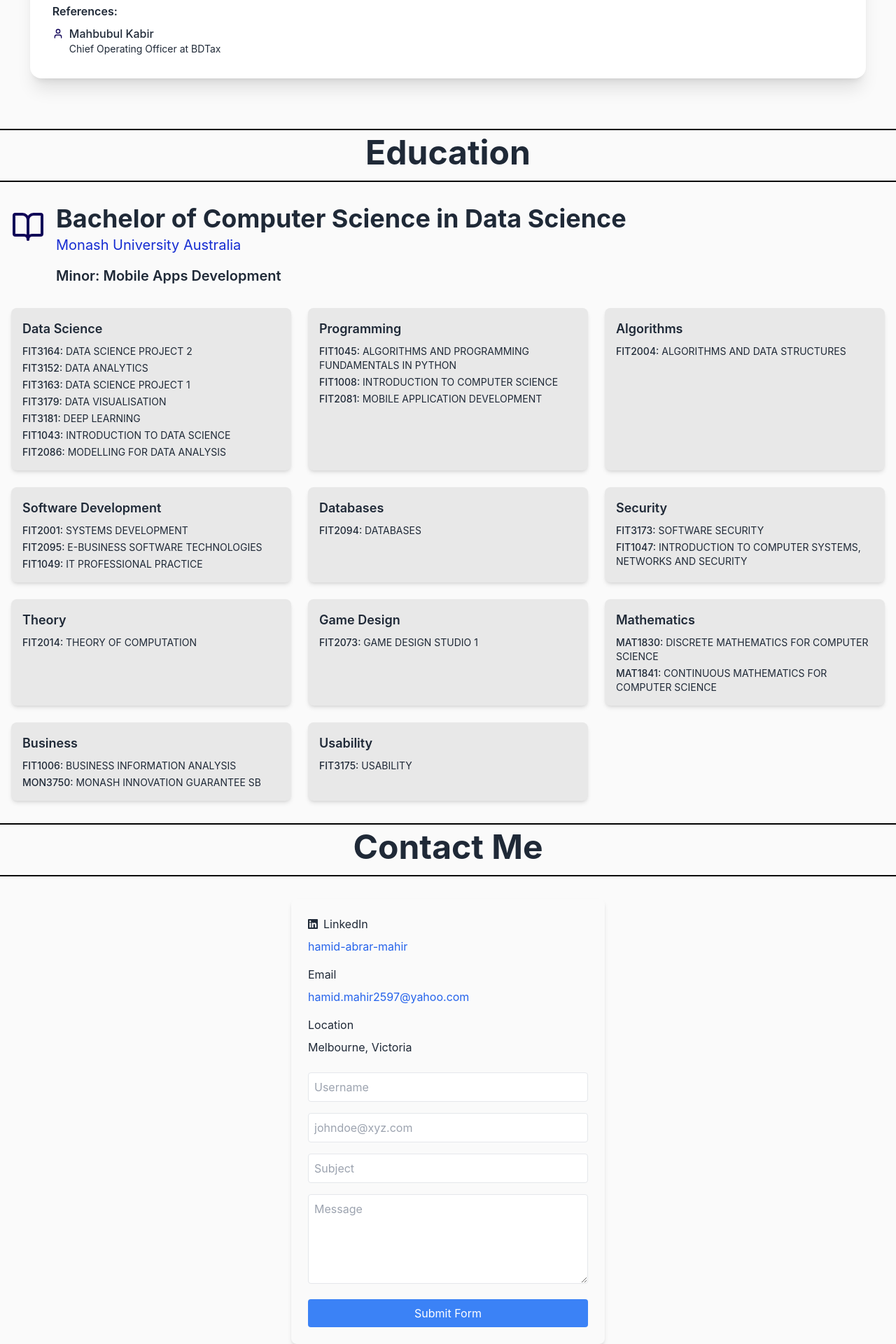
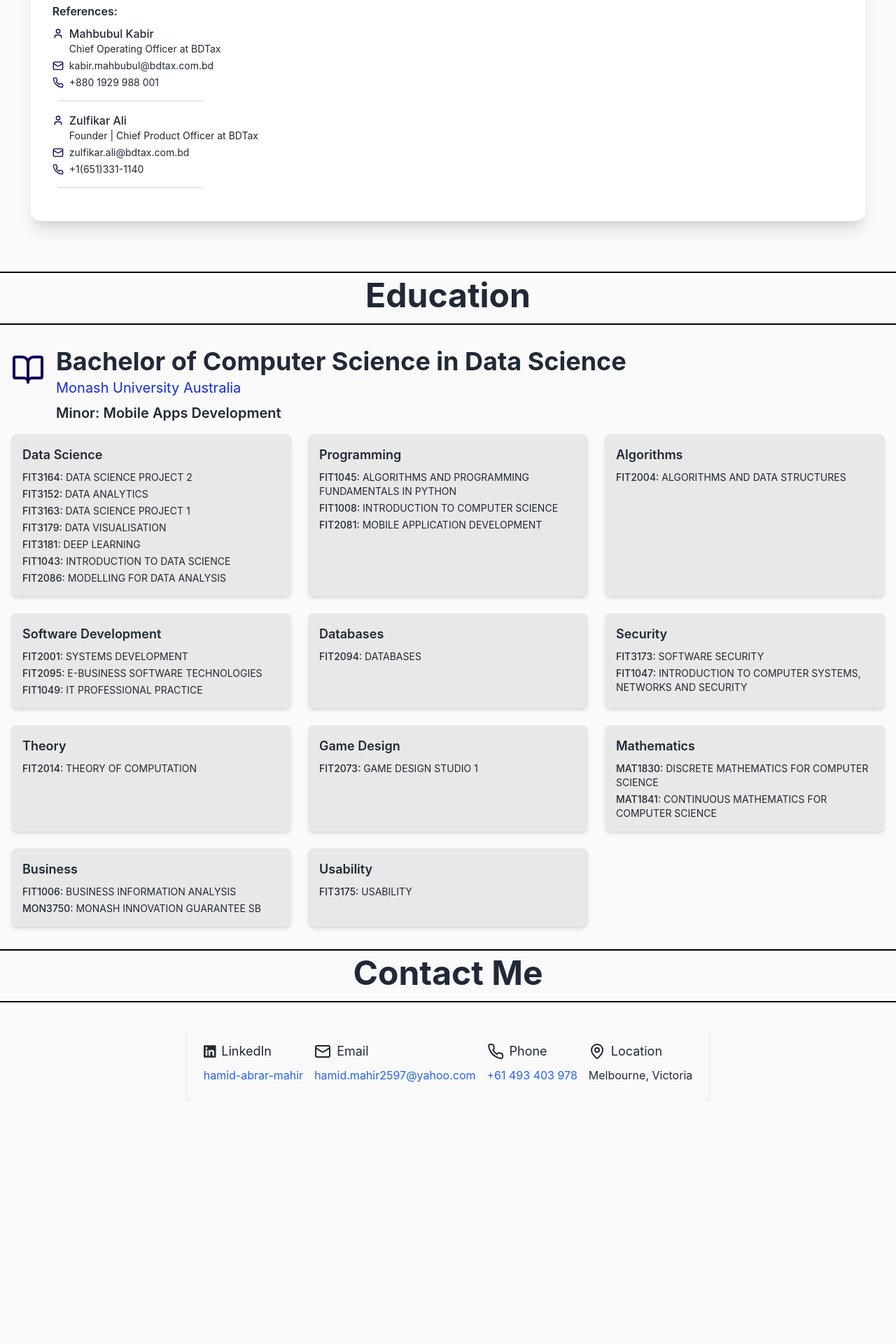
Before and after one commit to MahirAbrar/mahirsportfolio, a React (Create React App) app: page / in a window 1280 px wide. Shown: the part 2069-3989 px from the top of the page at 70% size. After the commit the page ends 3641 px from the top, so only its background shows below. Built offline with nearby package versions, Linux system fonts and the light colour scheme.

Commit message:
complete contact me

```diff
--- a/src/components/ContactMe.js
+++ b/src/components/ContactMe.js
@@ -1,125 +1,62 @@
-import React, { useState } from "react";
+import React from "react";
 import { motion } from "framer-motion";
+import { Mail, MapPin, Phone } from "lucide-react";
+import { faLinkedin } from "@fortawesome/free-brands-svg-icons/faLinkedin";
 import { FontAwesomeIcon } from "@fortawesome/react-fontawesome";
-import { faLinkedin, faYahoo } from "@fortawesome/free-brands-svg-icons";
-// import {
-//   faEnvelope,
-//   faLocationDot,
-//   faPaperPlane,
-// } from "@fortawesome/free-solid-svg-icons";
 
 const ContactMe = () => {
-  const [formData, setFormData] = useState({
-    username: "",
-    email: "",
-    subject: "",
-    message: "",
-  });
-
-  const handleChange = (e) => {
-    const { name, value } = e.target;
-    setFormData((prevState) => ({
-      ...prevState,
-      [name]: value,
-    }));
-  };
-
-  const handleSubmit = (e) => {
-    e.preventDefault();
-    console.log("Form submitted:", formData);
-    // Here you would typically send the form data to a server
-  };
-
   return (
     <motion.div
       initial={{ opacity: 0, y: 20 }}
       animate={{ opacity: 1, y: 0 }}
       transition={{ duration: 0.5 }}
-      className="max-w-md mx-auto  rounded-lg shadow-md p-6"
+      className="max-w-4xl mx-auto rounded-lg shadow-md p-6"
     >
-      <motion.div whileHover={{ scale: 1.05 }} className="mb-4">
-        <div className="flex items-center mb-2">
-          <FontAwesomeIcon icon={faLinkedin} className="mr-2" />
-          <span>LinkedIn</span>
-        </div>
-        <a
-          href="https://www.linkedin.com/in/hamid-abrar-mahir"
-          className="text-blue-600 hover:underline"
-        >
-          hamid-abrar-mahir
-        </a>
-      </motion.div>
-      <motion.div whileHover={{ scale: 1.05 }} className="mb-4">
-        <div className="flex items-center mb-2">
-          {/* <FontAwesomeIcon icon={faEnvelope} className="mr-2" /> */}
-          <span>Email</span>
-        </div>
-        <a
-          href="mailto:hamid.mahir2597@yahoo.com"
-          className="text-blue-600 hover:underline"
-        >
-          hamid.mahir2597@yahoo.com
-        </a>
-      </motion.div>
-      <motion.div whileHover={{ scale: 1.05 }} className="mb-6">
-        <div className="flex items-center mb-2">
-          {/* <FontAwesomeIcon icon={faLocationDot} className="mr-2" /> */}
-          <span>Location</span>
-        </div>
-        <span>Melbourne, Victoria</span>
-      </motion.div>
-      <form onSubmit={handleSubmit}>
-        <motion.input
-          whileFocus={{ scale: 1.02 }}
-          type="text"
-          name="username"
-          placeholder="Username"
-          value={formData.username}
-          onChange={handleChange}
-          className="w-full p-2 mb-4 border rounded"
-          required
+      <div className="flex flex-col sm:flex-row sm:justify-between sm:space-x-4">
+        <ContactItem
+          icon={
+            <FontAwesomeIcon icon={faLinkedin} className="mr-2" size="lg" />
+          }
+          title="LinkedIn"
+          content="hamid-abrar-mahir"
+          link="https://www.linkedin.com/in/hamid-abrar-mahir"
         />
-        <motion.input
-          whileFocus={{ scale: 1.02 }}
-          type="email"
-          name="email"
-          placeholder="johndoe@xyz.com"
-          value={formData.email}
-          onChange={handleChange}
-          className="w-full p-2 mb-4 border rounded"
-          required
+        <ContactItem
+          icon={<Mail className="mr-2" size={24} />}
+          title="Email"
+          content="hamid.mahir2597@yahoo.com"
+          link="mailto:hamid.mahir2597@yahoo.com"
         />
-        <motion.input
-          whileFocus={{ scale: 1.02 }}
-          type="text"
-          name="subject"
-          placeholder="Subject"
-          value={formData.subject}
-          onChange={handleChange}
-          className="w-full p-2 mb-4 border rounded"
-          required
+        <ContactItem
+          icon={<Phone className="mr-2" size={24} />}
+          title="Phone"
+          content="+61 493 403 978"
+          link="tel:+61493403978"
         />
-        <motion.textarea
-          whileFocus={{ scale: 1.02 }}
-          name="message"
-          placeholder="Message"
-          value={formData.message}
-          onChange={handleChange}
-          className="w-full p-2 mb-4 border rounded h-32"
-          required
-        ></motion.textarea>
-        <motion.button
-          whileHover={{ scale: 1.05 }}
-          whileTap={{ scale: 0.95 }}
-          type="submit"
-          className="w-full bg-blue-500 text-white p-2 rounded hover:bg-blue-600 flex items-center justify-center"
-        >
-          {/* <FontAwesomeIcon icon={faPaperPlane} className="mr-2" /> */}
-          Submit Form
-        </motion.button>
-      </form>
+        <ContactItem
+          icon={<MapPin className="mr-2" size={24} />}
+          title="Location"
+          content="Melbourne, Victoria"
+        />
+      </div>
     </motion.div>
   );
 };
 
+const ContactItem = ({ icon, title, content, link }) => (
+  <motion.div whileHover={{ scale: 1.05 }} className="mb-4 sm:mb-0">
+    <div className="flex items-center mb-2">
+      {icon}
+      <span className="text-lg">{title}</span>
+    </div>
+    {link ? (
+      <a href={link} className="text-blue-600 hover:underline">
+        {content}
+      </a>
+    ) : (
+      <span>{content}</span>
+    )}
+  </motion.div>
+);
+
 export default ContactMe;
--- a/src/components/Education.js
+++ b/src/components/Education.js
@@ -72,8 +72,8 @@
 const Education = () => {
   return (
     <div className="container mx-auto px-4">
-      <div className="mb-8">
-        <div className="flex flex-rowitems-start sm:items-center mb-4">
+      <div className="mb-4">
+        <div className="flex flex-rowitems-start sm:items-center mb-2">
           <BookOpen className="text-primary mb-2 sm:mb-2 mr-4" size={48} />
           <div>
             <h2 className="text-md sm:text-xl md:text-4xl font-bold leading-tight">
--- a/src/components/WorkExperience.js
+++ b/src/components/WorkExperience.js
@@ -11,7 +11,7 @@
   references,
 }) => (
   <div className="card bg-base-100 shadow-xl md:mb-8 mb-2">
-    <div className="card-body">
+    <div className="card-body p-4 sm:p-8">
       <div className="flex items-center mb-2">
         <Briefcase className="w-5 h-5 mr-2 text-primary" />
         <h3 className="card-title text-xl">{title}</h3>
@@ -47,18 +47,18 @@
         <div className="mt-6 border-t pt-4">
           <h4 className="font-semibold mb-2">References:</h4>
           {references.map((reference, index) => (
-            <div key={index} className="mb-2 last:mb-0">
+            <div key={index} className="mb-2 last:mb-0 ">
               <div className="flex items-center">
                 <User className="w-4 h-4 mr-2 text-primary" />
                 <span className="font-medium">{reference.name}</span>
               </div>
-              <div className="text-sm ml-6">
+              <div className="text-sm ml-6 mb-1">
                 {reference.position}{" "}
                 {reference.company && <span>at {reference.company}</span>}
               </div>
               {reference.email && (
-                <div className="text-sm ml-6 flex items-center">
-                  <Mail className="w-3 h-3 mr-1 text-primary" />
+                <div className="text-sm flex items-center mb-1">
+                  <Mail className="w-4 h-4 mr-2 text-primary" />
                   <a
                     href={`mailto:${reference.email}`}
                     className="hover:underline"
@@ -68,8 +68,8 @@
                 </div>
               )}
               {reference.phone && (
-                <div className="text-sm ml-6 flex items-center">
-                  <Phone className="w-3 h-3 mr-1 text-primary" />
+                <div className="text-sm  flex items-center">
+                  <Phone className="w-4 h-4 mr-2 text-primary" />
                   <a
                     href={`tel:${reference.phone}`}
                     className="hover:underline"
@@ -78,6 +78,9 @@
                   </a>
                 </div>
               )}
+              <div className="justify-center items-center text-center">
+                <div className="divider w-52 m-2" />
+              </div>
             </div>
           ))}
         </div>
@@ -104,8 +107,15 @@
           name: "Mahbubul Kabir",
           position: "Chief Operating Officer",
           company: "BDTax",
-          email: "",
-          phone: "",
+          email: "kabir.mahbubul@bdtax.com.bd",
+          phone: "+880 1929 988 001",
+        },
+        {
+          name: "Zulfikar Ali",
+          position: "Founder | Chief Product Officer",
+          company: "BDTax",
+          email: "zulfikar.ali@bdtax.com.bd",
+          phone: "+1(651)331-1140",
         },
       ],
     },
```
